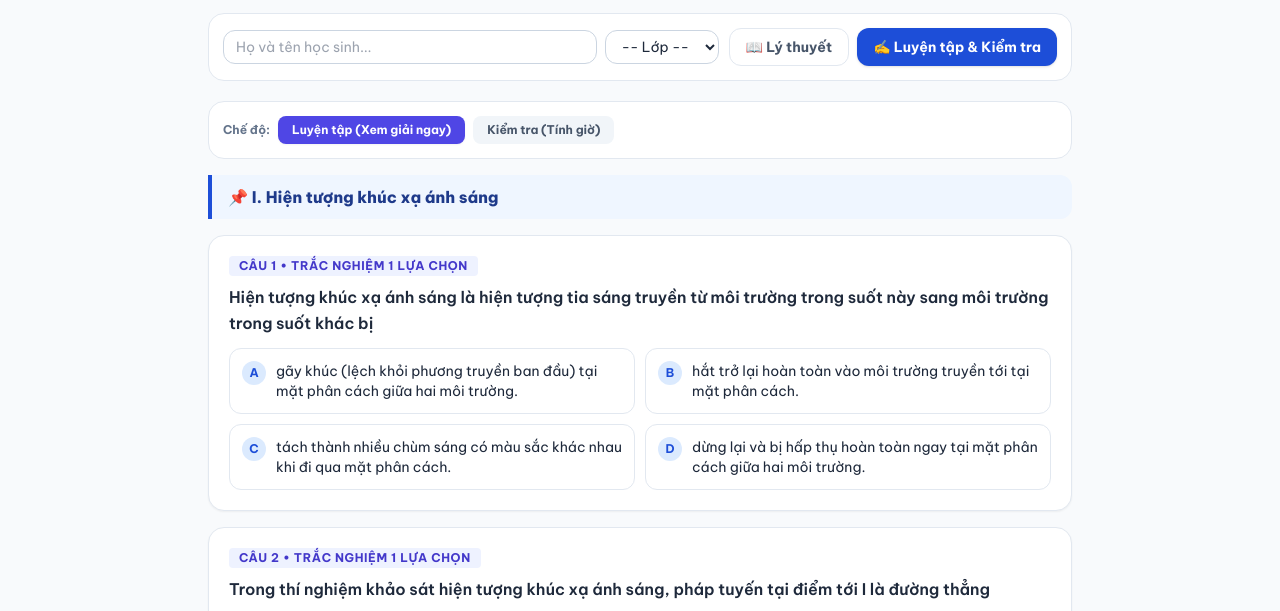
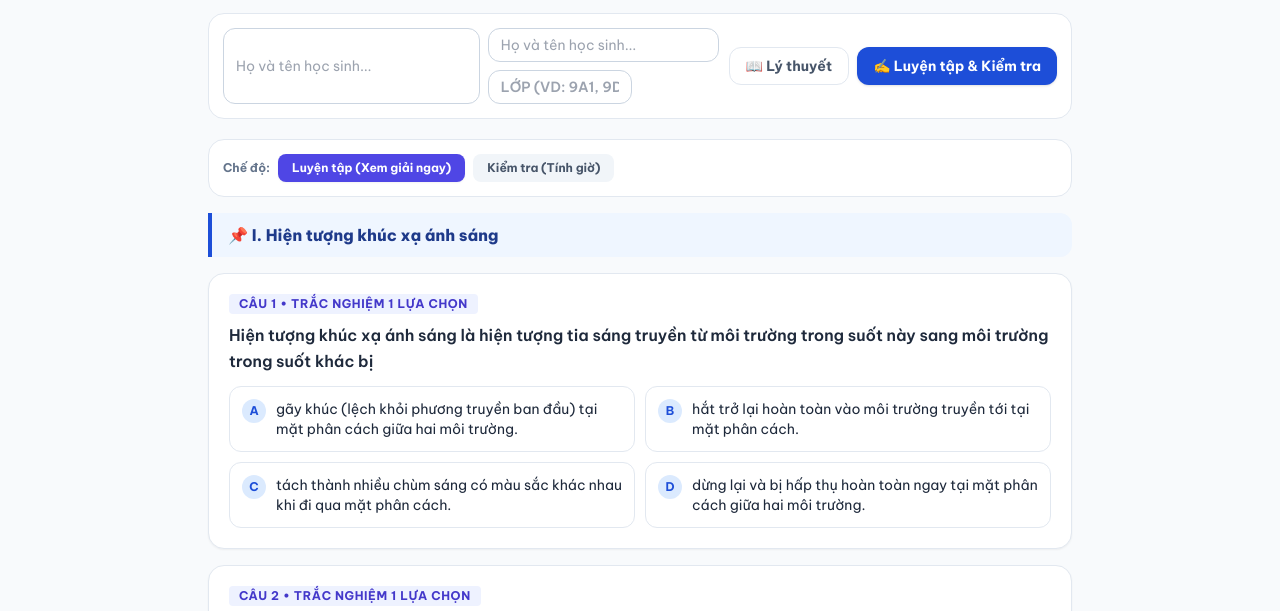
Before and after one commit to thaythoc2/vatly9, a plain HTML site: page bai-5.html in a window 1280 px wide. Shown: the part 119-730 px from the top of the page. Drawn offline with nearby package versions, Linux system fonts and the light colour scheme.

Commit message:
Update bai-5.html

```diff
--- a/bai-5.html
+++ b/bai-5.html
@@ -31,13 +31,10 @@
     <div class="bg-white p-3.5 rounded-2xl border border-slate-200 mb-5 flex flex-wrap gap-2.5 items-center justify-between">
       <div class="flex flex-wrap gap-2 flex-1">
         <input id="stuName" type="text" placeholder="Họ và tên học sinh..." class="border border-slate-300 rounded-xl px-3 py-1.5 text-sm flex-1 min-w-[180px]">
-        <select id="stuClass" class="border border-slate-300 rounded-xl px-3 py-1.5 text-sm bg-white">
-          <option value="">-- Lớp --</option>
-          <option value="9/1">9/1</option><option value="9/2">9/2</option>
-          <option value="9/3">9/3</option><option value="9/4">9/4</option>
-          <option value="9/5">9/5</option><option value="9/6">9/6</option>
-          <option value="9/7">9/7</option><option value="9/8">9/8</option>
-        </select>
+       <div class="flex flex-wrap gap-2 flex-1">
+        <input id="stuName" type="text" placeholder="Họ và tên học sinh..." class="border border-slate-300 rounded-xl px-3 py-1.5 text-sm flex-1 min-w-[180px] focus:ring-2 focus:ring-blue-500 outline-none">
+        <input id="stuClass" type="text" placeholder="Lớp (vd: 9A1, 9D3...)" class="border border-slate-300 rounded-xl px-3 py-1.5 text-sm w-36 uppercase font-semibold focus:ring-2 focus:ring-blue-500 outline-none">
+      </div>
       </div>
       <div class="flex gap-2">
         <button id="btnTabTheory" onclick="switchTab('theory')" class="px-4 py-2 rounded-xl font-bold text-sm bg-white text-slate-600 border border-slate-200">📖 Lý thuyết</button>
```
